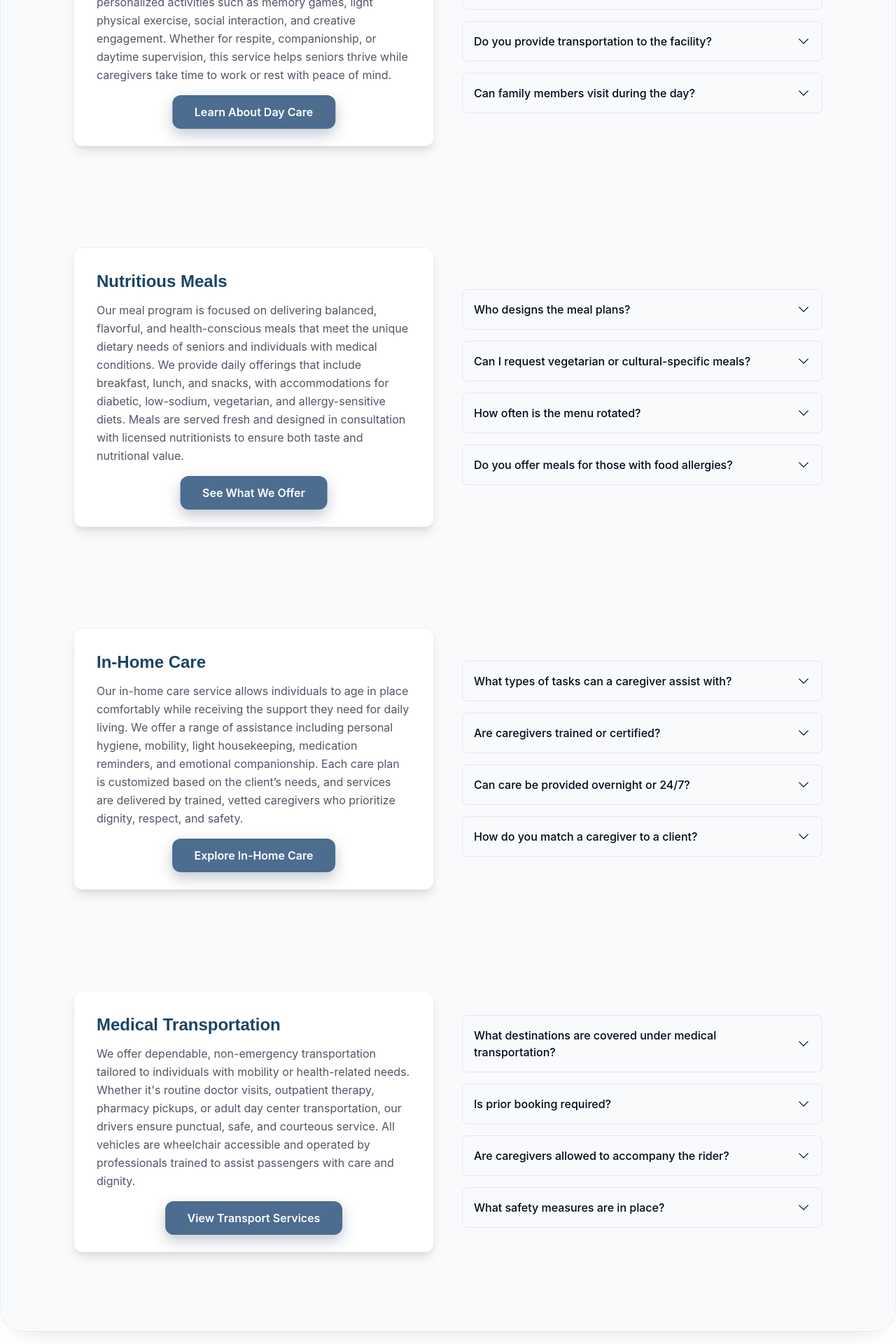
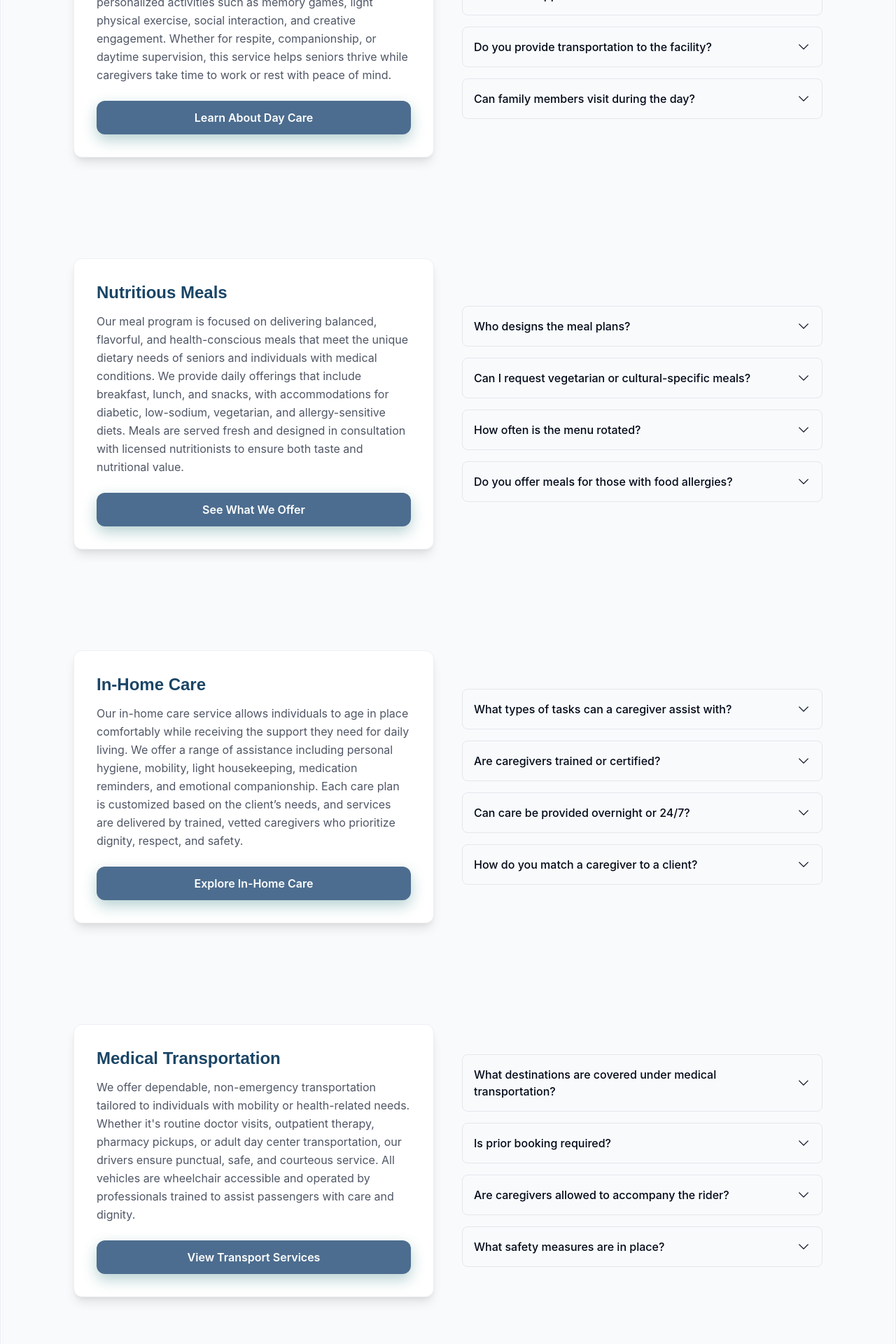
Before and after one commit to qsc98/qcs-info-site, a Next.js app: page / in a window 1280 px wide. Shown: the part 2500-4420 px from the top of the page at 70% size. Built offline with nearby package versions, Linux system fonts and the light colour scheme.

Commit message:
fixed card buttons for services section

```diff
--- a/components/ServicesSection/AdultDayCareService.js
+++ b/components/ServicesSection/AdultDayCareService.js
@@ -4,7 +4,7 @@ import { motion } from 'framer-motion'
 import ScrollAnimationWrapper from '../Layout/ScrollAnimationWrapper'
 import getScrollAnimation from '../../utils/getScrollAnimation'
 import FAQList from '../FaqList'
-import Link from 'next/link'
+import PrimaryCta from '../misc/PrimaryCta'
 
 const AdultDayCareService = () => {
   const scrollAnimation = useMemo(() => getScrollAnimation(), [])
@@ -38,12 +38,10 @@ const AdultDayCareService = () => {
         <ScrollAnimationWrapper>
           <motion.div
             variants={scrollAnimation}
-            className="relative min-h-[auto] rounded-xl border border-gray-100 bg-white p-8 shadow-lg transition-shadow duration-300 hover:shadow-xl"
+            className="flex h-full flex-col rounded-xl border border-gray-100 bg-white p-8 shadow-lg transition-shadow duration-300 hover:shadow-xl"
           >
-            <h3 className="mb-3 flex items-center gap-2 text-2xl font-bold">
-              Adult Day Care Services
-            </h3>
-            <p className="text-md mb-14 leading-relaxed text-black-500">
+            <h3 className="mb-3 flex items-center gap-2 text-2xl font-bold">Adult Day Care Services</h3>
+            <p className="text-md flex-1 leading-relaxed text-black-500">
               Our adult day care program is designed to support older adults in a safe, structured,
               and enriching environment during daytime hours. We provide supervised care with
               personalized activities such as memory games, light physical exercise, social
@@ -52,18 +50,18 @@ const AdultDayCareService = () => {
               rest with peace of mind.
             </p>
 
-            <Link
-              href={{ pathname: '/adult-day-care', query: { from: 'adult-day-care' } }}
-              className="absolute bottom-6 left-1/2 -translate-x-1/2 transform rounded-xl bg-[#4c6d8f] px-8 py-3 font-semibold text-white shadow-[0_8px_20px_rgba(15,34,71,0.25)] transition hover:bg-[#3f5d7b] focus:outline-none focus:ring-2 focus:ring-[#4c6d8f]/50"
+            <PrimaryCta
+              href="/adult-day-care?from=adult-day-care"
+              className="mt-6 w-full justify-center bg-[#4c6d8f] hover:bg-[#3f5d7b] focus:ring-[#4c6d8f]/50 sm:w-auto"
             >
               Learn About Day Care
-            </Link>
+            </PrimaryCta>
           </motion.div>
         </ScrollAnimationWrapper>
 
-          <motion.div variants={scrollAnimation}>
-            <FAQList faqs={faqs} />
-          </motion.div>
+        <motion.div variants={scrollAnimation}>
+          <FAQList faqs={faqs} />
+        </motion.div>
       </div>
     </div>
   )
--- a/components/ServicesSection/InHomeCareService.js
+++ b/components/ServicesSection/InHomeCareService.js
@@ -3,7 +3,7 @@ import { motion } from 'framer-motion'
 import ScrollAnimationWrapper from '../Layout/ScrollAnimationWrapper'
 import getScrollAnimation from '../../utils/getScrollAnimation'
 import FAQList from '../FaqList'
-import Link from 'next/link'
+import PrimaryCta from '../misc/PrimaryCta'
 
 const InHomeCare = () => {
   const scrollAnimation = useMemo(() => getScrollAnimation(), [])
@@ -36,12 +36,10 @@ const InHomeCare = () => {
         <ScrollAnimationWrapper>
           <motion.div
             variants={scrollAnimation}
-            className="relative min-h-[auto] rounded-xl border border-gray-100 bg-white p-8 shadow-lg transition-shadow duration-300 hover:shadow-xl"
+            className="flex h-full flex-col rounded-xl border border-gray-100 bg-white p-8 shadow-lg transition-shadow duration-300 hover:shadow-xl"
           >
-            <h3 className="mb-3 flex items-center gap-2 text-2xl font-bold">
-              In-Home Care
-            </h3>
-            <p className="text-md mb-14 leading-relaxed text-black-500">
+            <h3 className="mb-3 flex items-center gap-2 text-2xl font-bold">In-Home Care</h3>
+            <p className="text-md flex-1 leading-relaxed text-black-500">
               Our in-home care service allows individuals to age in place comfortably while
               receiving the support they need for daily living. We offer a range of assistance
               including personal hygiene, mobility, light housekeeping, medication reminders, and
@@ -49,12 +47,13 @@ const InHomeCare = () => {
               services are delivered by trained, vetted caregivers who prioritize dignity, respect,
               and safety.
             </p>
-            <Link
-              href={{ pathname: '/in-home-care', query: { from: 'in-home-care' } }}
-              className="absolute bottom-6 left-1/2 -translate-x-1/2 transform rounded-xl bg-[#4c6d8f] px-8 py-3 font-semibold text-white shadow-[0_8px_20px_rgba(15,34,71,0.25)] transition hover:bg-[#3f5d7b] focus:outline-none focus:ring-2 focus:ring-[#4c6d8f]/50"
+
+            <PrimaryCta
+              href="/in-home-care?from=in-home-care"
+              className="mt-6 w-full justify-center bg-[#4c6d8f] hover:bg-[#3f5d7b] focus:ring-[#4c6d8f]/50 sm:w-auto"
             >
               Explore In-Home Care
-            </Link>
+            </PrimaryCta>
           </motion.div>
         </ScrollAnimationWrapper>
 
--- a/components/ServicesSection/MedicalTransportation.js
+++ b/components/ServicesSection/MedicalTransportation.js
@@ -3,7 +3,7 @@ import { motion } from 'framer-motion'
 import ScrollAnimationWrapper from '../Layout/ScrollAnimationWrapper'
 import getScrollAnimation from '../../utils/getScrollAnimation'
 import FAQList from '../FaqList'
-import Link from 'next/link'
+import PrimaryCta from '../misc/PrimaryCta'
 
 const MedicalTransportation = () => {
   const scrollAnimation = useMemo(() => getScrollAnimation(), [])
@@ -40,27 +40,23 @@ const MedicalTransportation = () => {
         <ScrollAnimationWrapper>
           <motion.div
             variants={scrollAnimation}
-            className="relative min-h-[auto] rounded-xl border border-gray-100 bg-white p-8 shadow-lg transition-shadow duration-300 hover:shadow-xl"
+            className="flex h-full flex-col rounded-xl border border-gray-100 bg-white p-8 shadow-lg transition-shadow duration-300 hover:shadow-xl"
           >
-            <h3 className="mb-3 flex items-center gap-2 text-2xl font-bold">
-              Medical Transportation
-            </h3>
-            <p className="text-md mb-14 leading-relaxed text-black-500">
+            <h3 className="mb-3 flex items-center gap-2 text-2xl font-bold">Medical Transportation</h3>
+            <p className="text-md flex-1 leading-relaxed text-black-500">
               We offer dependable, non-emergency transportation tailored to individuals with
               mobility or health-related needs. Whether it's routine doctor visits, outpatient
               therapy, pharmacy pickups, or adult day center transportation, our drivers ensure
               punctual, safe, and courteous service. All vehicles are wheelchair accessible and
               operated by professionals trained to assist passengers with care and dignity.
             </p>
-            <Link
-              href={{
-                pathname: '/medical-transportation',
-                query: { from: 'medical-transportation' },
-              }}
-              className="absolute bottom-6 left-1/2 -translate-x-1/2 transform rounded-xl bg-[#4c6d8f] px-8 py-3 font-semibold text-white shadow-[0_8px_20px_rgba(15,34,71,0.25)] transition hover:bg-[#3f5d7b] focus:outline-none focus:ring-2 focus:ring-[#4c6d8f]/50"
+
+            <PrimaryCta
+              href="/medical-transportation?from=medical-transportation"
+              className="mt-6 w-full justify-center bg-[#4c6d8f] hover:bg-[#3f5d7b] focus:ring-[#4c6d8f]/50 sm:w-auto"
             >
               View Transport Services
-            </Link>
+            </PrimaryCta>
           </motion.div>
         </ScrollAnimationWrapper>
 
--- a/components/ServicesSection/NutritiousMeals.js
+++ b/components/ServicesSection/NutritiousMeals.js
@@ -4,7 +4,7 @@ import { motion } from 'framer-motion'
 import ScrollAnimationWrapper from '../Layout/ScrollAnimationWrapper'
 import getScrollAnimation from '../../utils/getScrollAnimation'
 import FAQList from '../FaqList'
-import Link from 'next/link'
+import PrimaryCta from '../misc/PrimaryCta'
 
 const NutritiousMeals = () => {
   const scrollAnimation = useMemo(() => getScrollAnimation(), [])
@@ -37,12 +37,10 @@ const NutritiousMeals = () => {
         <ScrollAnimationWrapper>
           <motion.div
             variants={scrollAnimation}
-            className="relative min-h-[auto] rounded-xl border border-gray-100 bg-white p-8 shadow-lg transition-shadow duration-300 hover:shadow-xl"
+            className="flex h-full flex-col rounded-xl border border-gray-100 bg-white p-8 shadow-lg transition-shadow duration-300 hover:shadow-xl"
           >
-            <h3 className="mb-3 flex items-center gap-2 text-2xl font-bold">
-              Nutritious Meals
-            </h3>
-            <p className="text-md mb-14 leading-relaxed text-black-500">
+            <h3 className="mb-3 flex items-center gap-2 text-2xl font-bold">Nutritious Meals</h3>
+            <p className="text-md flex-1 leading-relaxed text-black-500">
               Our meal program is focused on delivering balanced, flavorful, and health-conscious
               meals that meet the unique dietary needs of seniors and individuals with medical
               conditions. We provide daily offerings that include breakfast, lunch, and snacks, with
@@ -51,12 +49,12 @@ const NutritiousMeals = () => {
               ensure both taste and nutritional value.
             </p>
 
-            <Link
-              href={{ pathname: '/nutritious-meals', query: { from: 'nutritious-meals' } }}
-              className="absolute bottom-6 left-1/2 -translate-x-1/2 transform rounded-xl bg-[#4c6d8f] px-8 py-3 font-semibold text-white shadow-[0_8px_20px_rgba(15,34,71,0.25)] transition hover:bg-[#3f5d7b] focus:outline-none focus:ring-2 focus:ring-[#4c6d8f]/50"
+            <PrimaryCta
+              href="/nutritious-meals?from=nutritious-meals"
+              className="mt-6 w-full justify-center bg-[#4c6d8f] hover:bg-[#3f5d7b] focus:ring-[#4c6d8f]/50 sm:w-auto"
             >
               See What We Offer
-            </Link>
+            </PrimaryCta>
           </motion.div>
         </ScrollAnimationWrapper>
 
```
